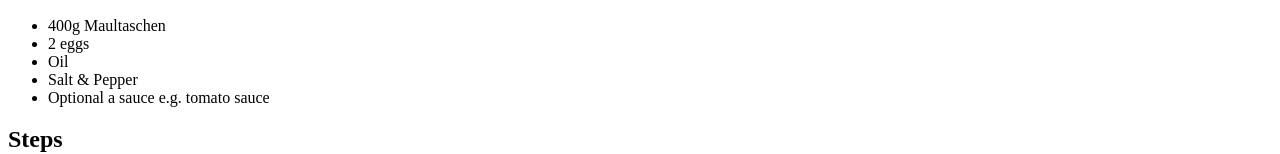
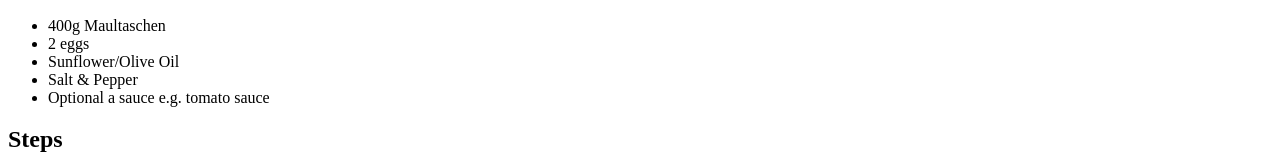
Before and after one commit to Shorayn/odin-recipes, a plain HTML site: page recipes/fried-maultaschen.html in a window 1280 px wide. Shown: the part 1121-1275 px from the top of the page. Drawn offline with Linux system fonts and the light colour scheme.

Commit message:
mistake in ingredients

```diff
--- a/recipes/fried-maultaschen.html
+++ b/recipes/fried-maultaschen.html
@@ -18,7 +18,7 @@
     <ul>
         <li>400g Maultaschen</li>
         <li>2 eggs</li>
-        <li>Oil</li>
+        <li>Sunflower/Olive Oil</li>
         <li>Salt & Pepper</li>
         <li>Optional a sauce e.g. tomato sauce</li>
     </ul>
```
